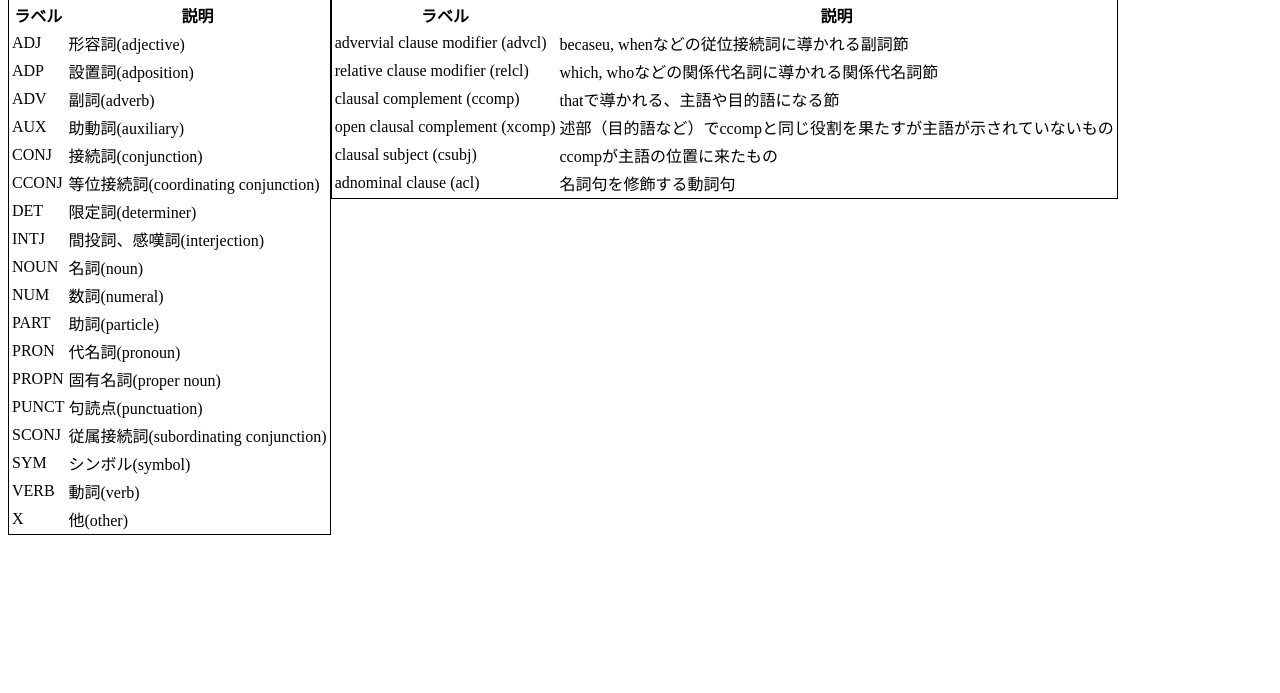
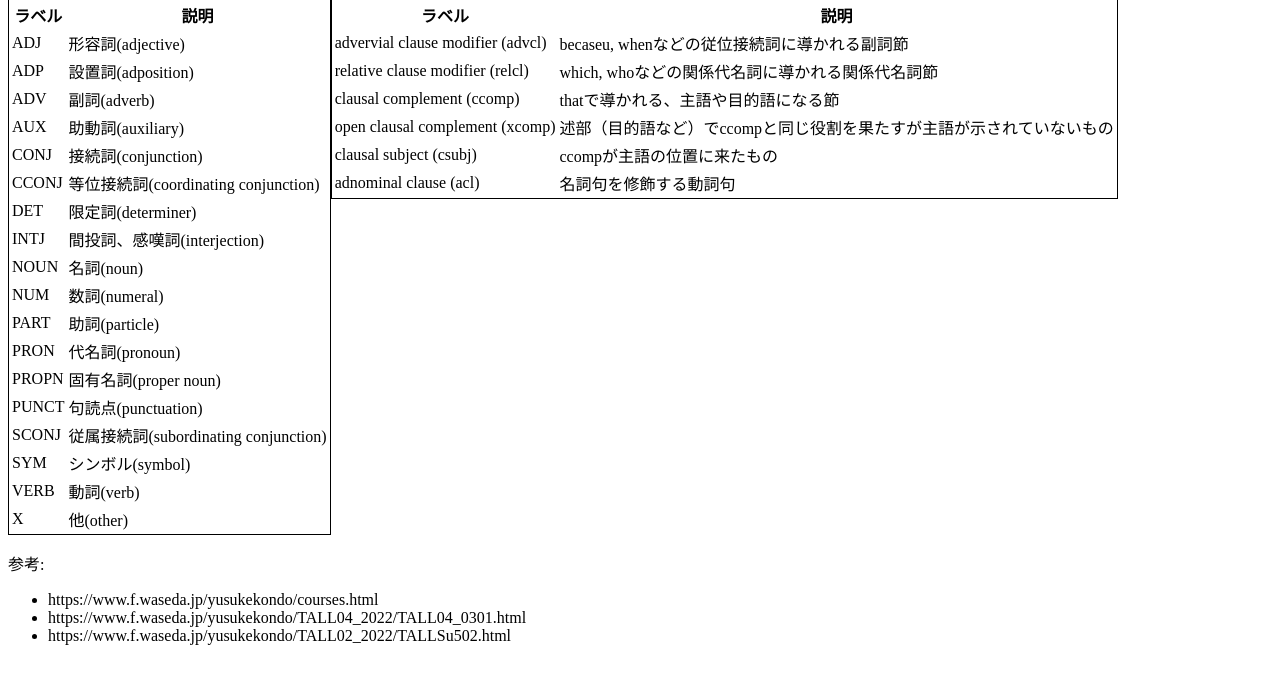
Before and after one commit to yuji1005/english-grammar-analysis, a Flask app: page / in a window 1280 px wide. Shown: the part 107-800 px from the top of the page. Run offline with Flask 3, Linux system fonts and the light colour scheme.

Commit message:
fix: add reference

```diff
--- a/templates/index.html
+++ b/templates/index.html
@@ -144,6 +144,14 @@
       </table>
     </div>
   </div>
+  <div>
+    <p>参考:</p>
+    <ul>
+      <li>https://www.f.waseda.jp/yusukekondo/courses.html</li>
+      <li>https://www.f.waseda.jp/yusukekondo/TALL04_2022/TALL04_0301.html</li>
+      <li>https://www.f.waseda.jp/yusukekondo/TALL02_2022/TALLSu502.html</li>
+    </ul>
+  </div>
 </body>
 <style>
   .flex {
```
